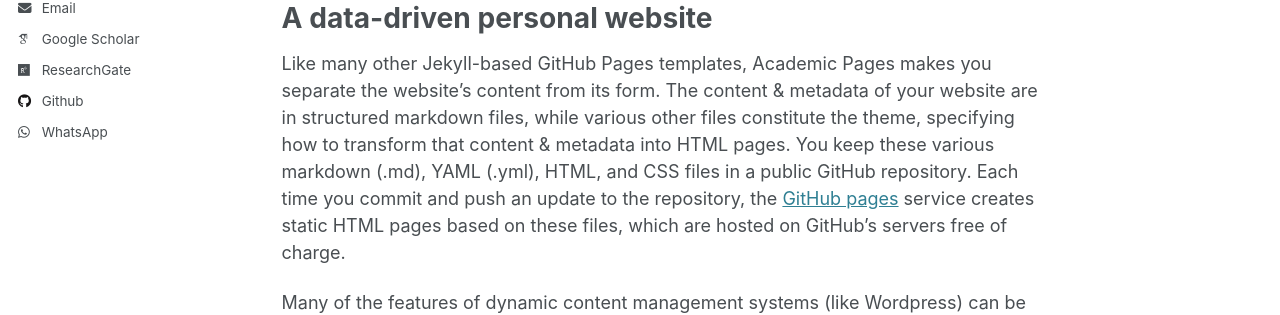
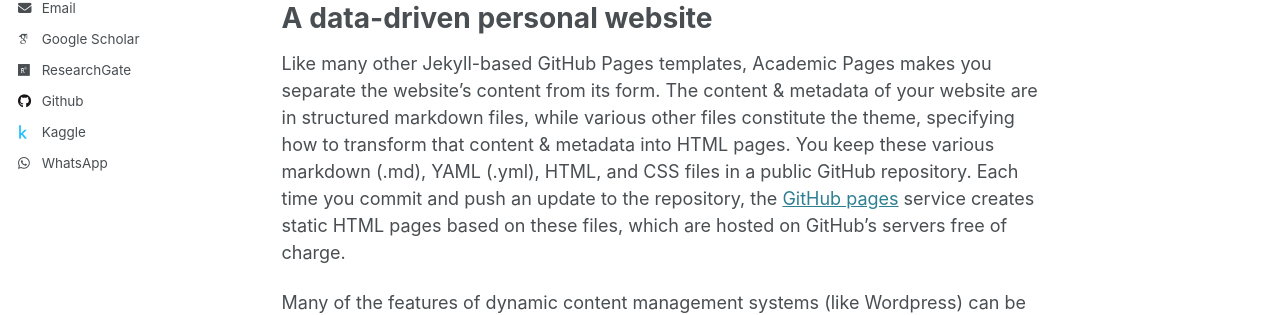
Before and after one commit to sajid73/sajid73.github.io, a Jekyll site: the page built from _pages/about.md, in a window 1280 px wide. Shown: the part 441-756 px from the top of the page. Built offline with Jekyll 4.4.1, drawn with Linux system fonts in a browser that asks for light colours; some web fonts are replaced.

Commit message:
contact updated

```diff
--- a/_config.yml
+++ b/_config.yml
@@ -46,7 +46,7 @@ author:
   codepen          : # Username
   dribbble         : # Username
   github           : "sajid73"
-  kaggle           : # Username
+  kaggle           : "sajidulmowla"
   stackoverflow    : # User number or user number and name (i.e., use "1" or "1/jeff-atwood")
 
   # Social media
--- a/_includes/author-profile.html
+++ b/_includes/author-profile.html
@@ -88,7 +88,7 @@
         <li><a href="https://bsky.app/profile/{{ author.bluesky }}"><i class="fab fa-fw fa-bluesky icon-pad-right" aria-hidden="true"></i>Bluesky</a></li>
       {% endif %}
       {% if author.whatsapp %}
-        <li><a href="https://bsky.app/profile/{{ author.bluesky }}"><i class="fab fa-fw fa-whatsapp icon-pad-right" aria-hidden="true"></i>WhatsApp</a></li>
+        <li><a href="https://bsky.app/profile/{{ author.whatsapp }}"><i class="fab fa-fw fa-whatsapp icon-pad-right" aria-hidden="true"></i>WhatsApp</a></li>
       {% endif %}
       {% if author.facebook %}
         <li><a href="https://www.facebook.com/{{ author.facebook }}"><i class="fab fa-fw fa-facebook-f icon-pad-right" aria-hidden="true"></i>Facebook</a></li>
```
